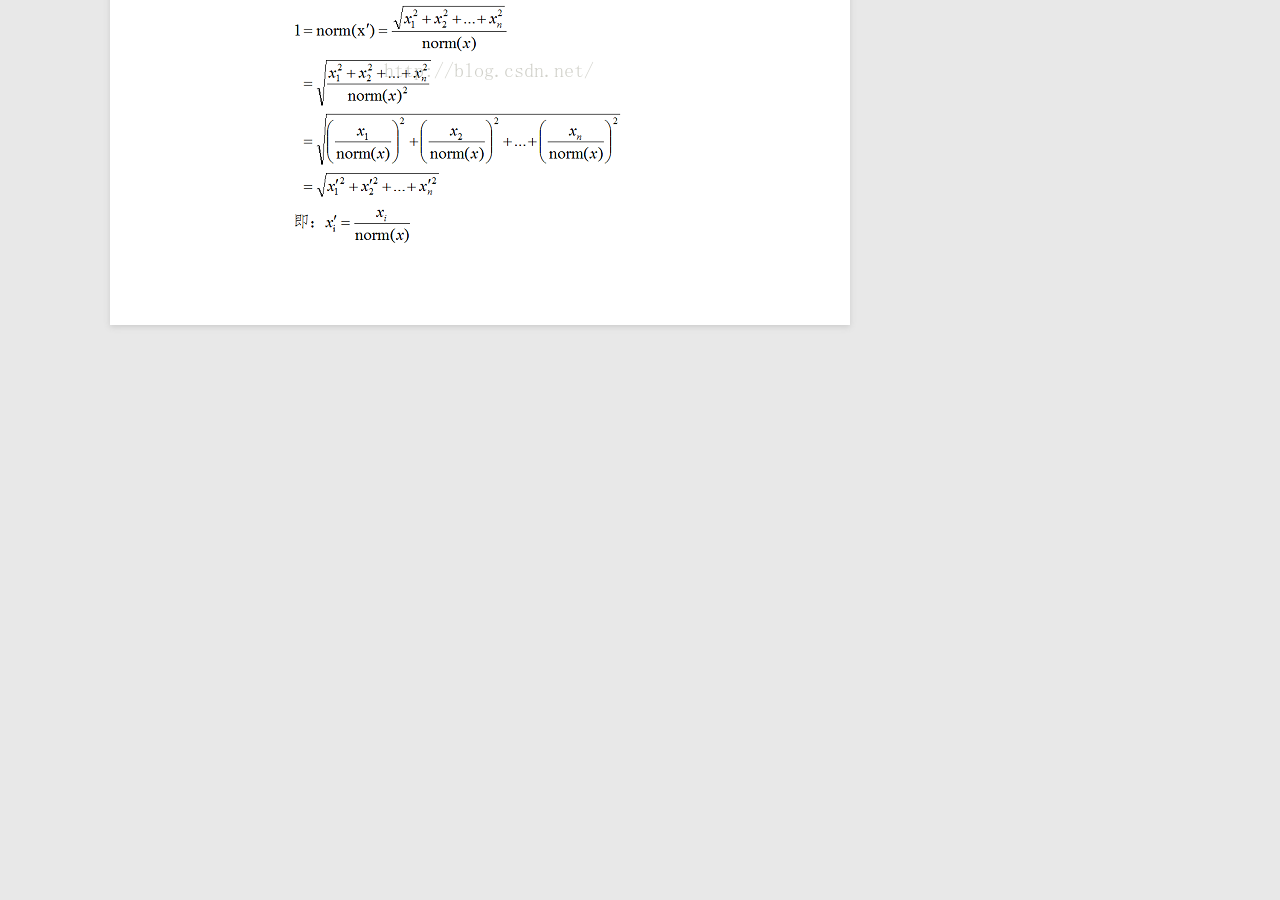
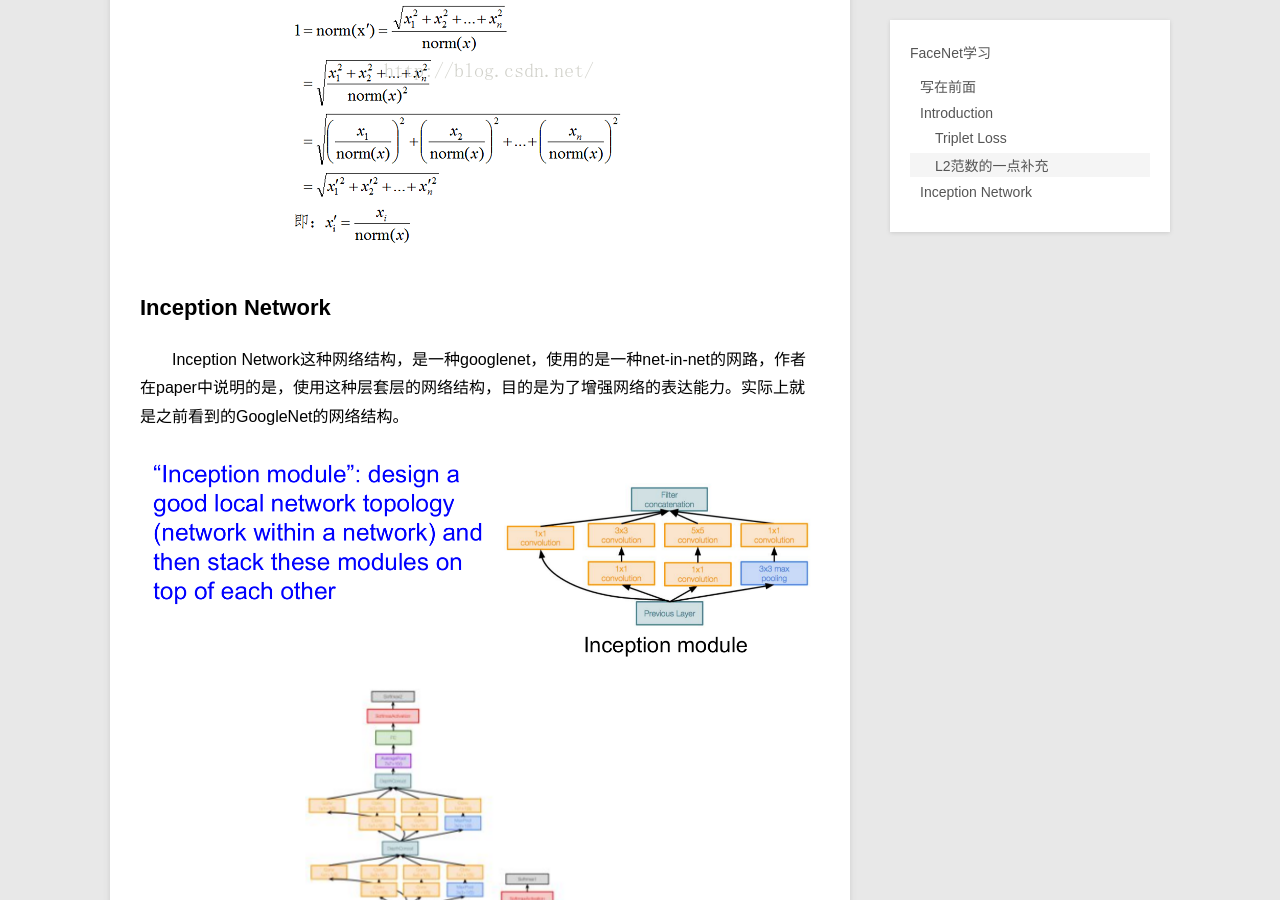
Before and after one commit to wyddmw/SpyderLord.github.io, a Jekyll site: the page built from _posts/blog/2018-06-04-FaceNet学习.md, in a window 1280 px wide and 900 px high, scrolled down 3234 px. Built offline with Jekyll 4.4.1, drawn with Linux system fonts in a browser that asks for light colours; before the commit the page ends 3639 px from its top, so only the background shows below that.

Commit message:
add some update

```diff
--- a/_posts/blog/2018-06-04-FaceNet学习.md
+++ b/_posts/blog/2018-06-04-FaceNet学习.md
@@ -28,3 +28,8 @@ description: Triplet Loss、Inception-Res-V2、GoogleNet、L2Norm、embedding
 
 ### L2范数的一点补充
 ![](/downloads/L2Norm.png)
+
+## Inception Network
+　　Inception Network这种网络结构，是一种googlenet，使用的是一种net-in-net的网路，作者在paper中说明的是，使用这种层套层的网络结构，目的是为了增强网络的表达能力。实际上就是之前看到的GoogleNet的网络结构。
+![](/downloads/inception1.png)
+![](/downloads/inception2.png)
```
Also changed, not shown: downloads/inception1.png (added), downloads/inception2.png (added), 3 other files.
